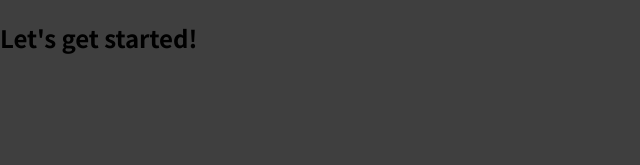
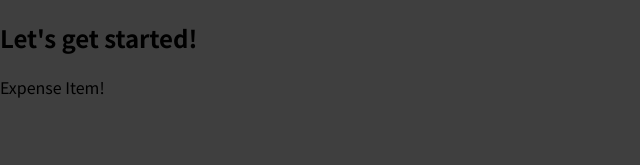
Before and after one commit to CodyHilborn/react-practise, a React (Create React App) app: page / in a window 1280 px wide. Shown: the top 165 px of the page, without its empty margins (0-640 px from the left). Built offline with nearby package versions, Linux system fonts and the light colour scheme.

Commit message:
Add first component, import to App

```diff
--- a/src/App.js
+++ b/src/App.js
@@ -1,7 +1,10 @@
+import ExpenseItem from "./components/ExpenseItem";
+
 function App() {
   return (
     <div>
       <h2>Let's get started!</h2>
+      <ExpenseItem />
     </div>
   );
 }
--- /dev/null
+++ b/src/components/ExpenseItem.jsx
@@ -0,0 +1,7 @@
+import React from "react";
+
+const ExpenseItem = () => {
+  return <div>Expense Item!</div>;
+};
+
+export default ExpenseItem;
```
Also changed, not shown: 1 other file (tests, documents, lock files or other folders).
